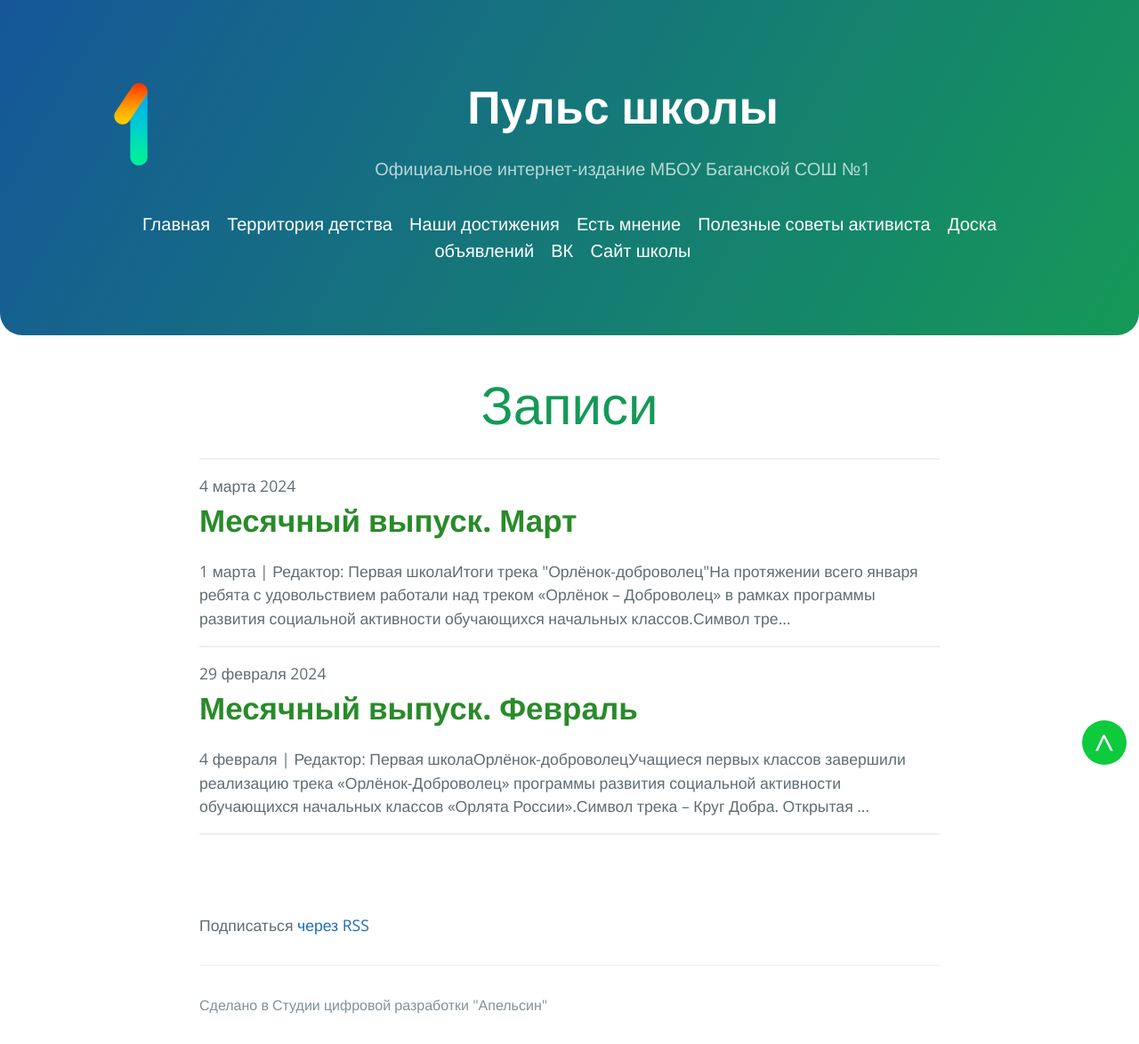
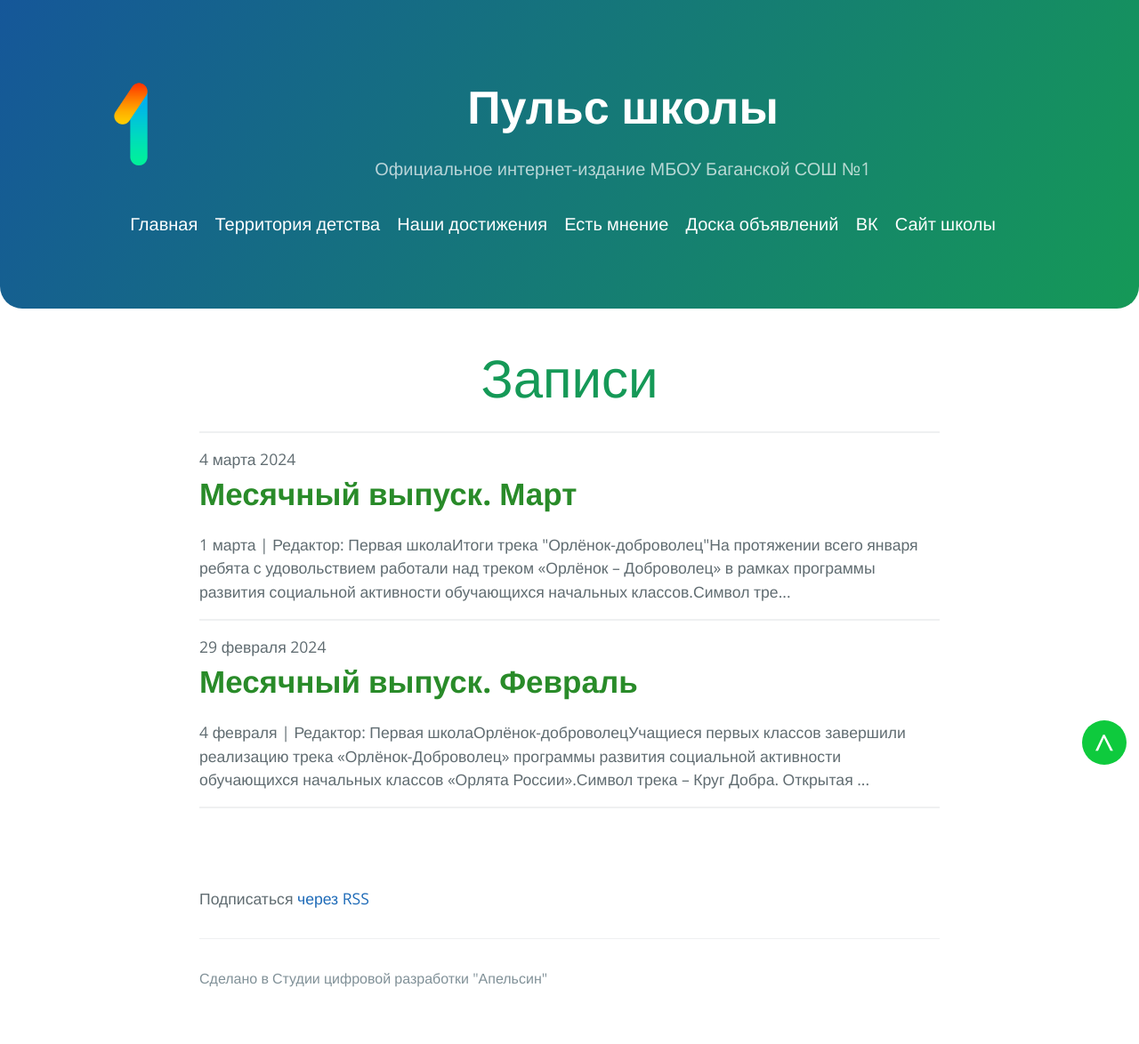
Before and after one commit to 1-sch/1-sch.github.io, a Jekyll site: the page built from index.html, in a window 1280 px wide. Shown: the whole page at 89% size. Built offline with Jekyll 4.4.1, drawn with Linux system fonts in a browser that asks for light colours; the list of posts is cut into pages by our own code; after the commit the page ends 1144 px from its top, so only the background shows below that.

Commit message:
Update header.html

```diff
--- a/_includes/header.html
+++ b/_includes/header.html
@@ -3,7 +3,6 @@
   <a href="/kids/">Территория детства</a>
   <a href="/s/">Наши достижения</a>
   <a href="/op/">Есть мнение</a>
-  <a href="/act/">Полезные советы активиста</a>
   <a href="/adv/">Доска объявлений</a>
   <a href="https://vk.com/bsh1bagan">ВК</a>
   <a href="https://bsh1.3dn.ru/">Сайт школы</a>
```
